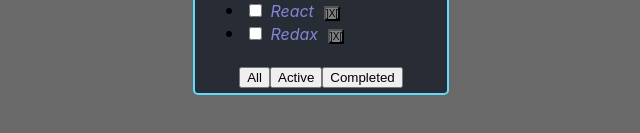
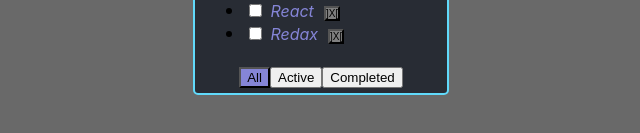
Before and after one commit to Iq-Life/Todolist, a React (Create React App) app: page / in a window 1280 px wide. Shown: the part 435-568 px from the top of the page, without its empty margins (319-959 px from the left). Built offline with nearby package versions, Linux system fonts and the light colour scheme.

Commit message:
.active-filter

```diff
--- a/src/App.css
+++ b/src/App.css
@@ -16,3 +16,6 @@
 .error-message {
     color: red;
 }
+.active-filter {
+    background-color: #8585d7;
+}
--- a/src/App.tsx
+++ b/src/App.tsx
@@ -52,6 +52,7 @@
                         removeTasks={removeTasks}
                         changeFilter={changeFilter}
                         changeStatus={changeStatusTask}
+                        colorFilter={filter}
                     />
                 </div>
             </header>
--- a/src/Todolist.module.css
+++ b/src/Todolist.module.css
@@ -18,6 +18,9 @@
     margin: 0 3px;
     border-radius: 5px;
     border: double 3px red;
+}
+.active-filter {
+    background-color: #8585d7;
 }
 .but_add {
 
--- a/src/Todolist.tsx
+++ b/src/Todolist.tsx
@@ -14,6 +14,7 @@
     changeFilter: (value: FilterValueType) => void
     addTask: (title: string) => void
     changeStatus: (id: string, isDone: boolean) => void
+    colorFilter:FilterValueType
 }
 
 export function Todolist(props: PropsType) {
@@ -67,9 +68,12 @@
                     </li>
                 })}
             </ul>
-            <button onClick={changeFilterAll}>All</button>
-            <button onClick={changeFilterActive}>Active</button>
-            <button onClick={changeFilterCompleted}>Completed</button>
+            <button className={props.colorFilter === "all" ? "active-filter" : ""}
+                    onClick={changeFilterAll}>All</button>
+            <button className={props.colorFilter === "active" ? "active-filter" : ""}
+                    onClick={changeFilterActive}>Active</button>
+            <button className={props.colorFilter === "completed" ? "active-filter" : ""}
+                    onClick={changeFilterCompleted}>Completed</button>
         </div>
     )
 }
```
